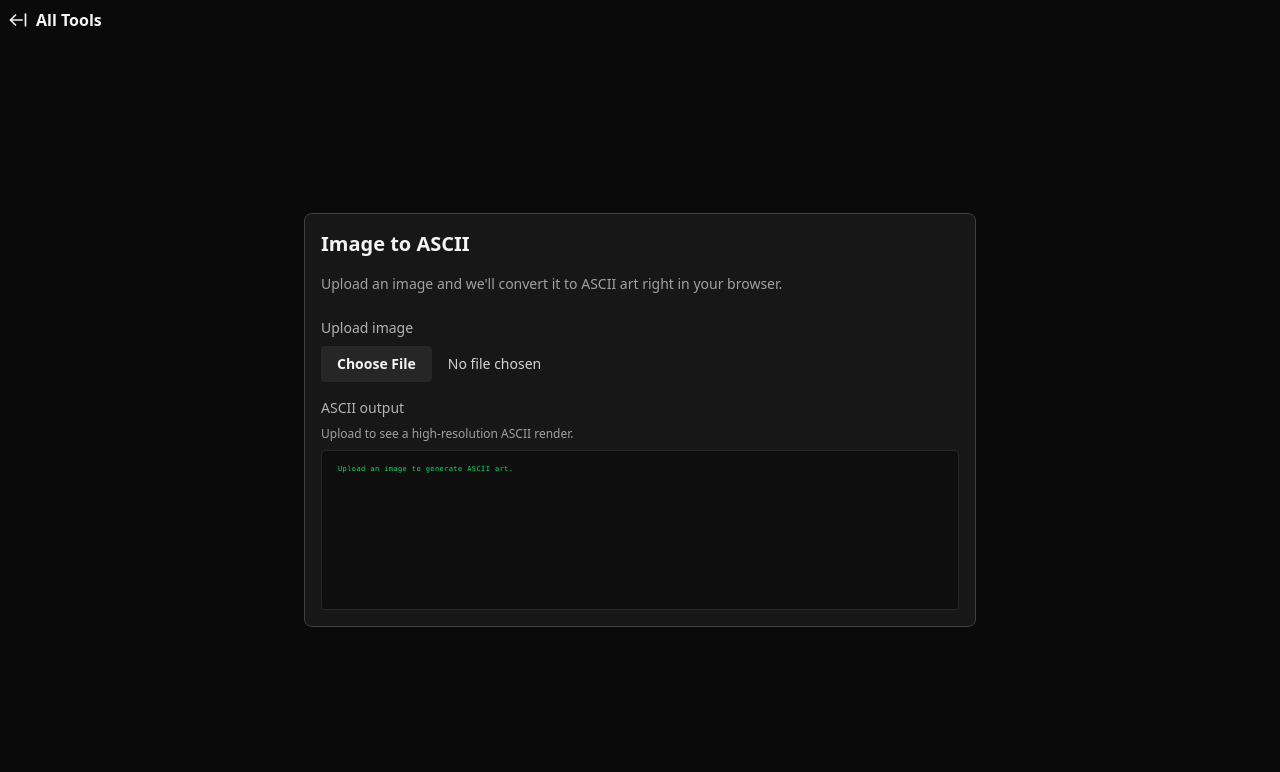
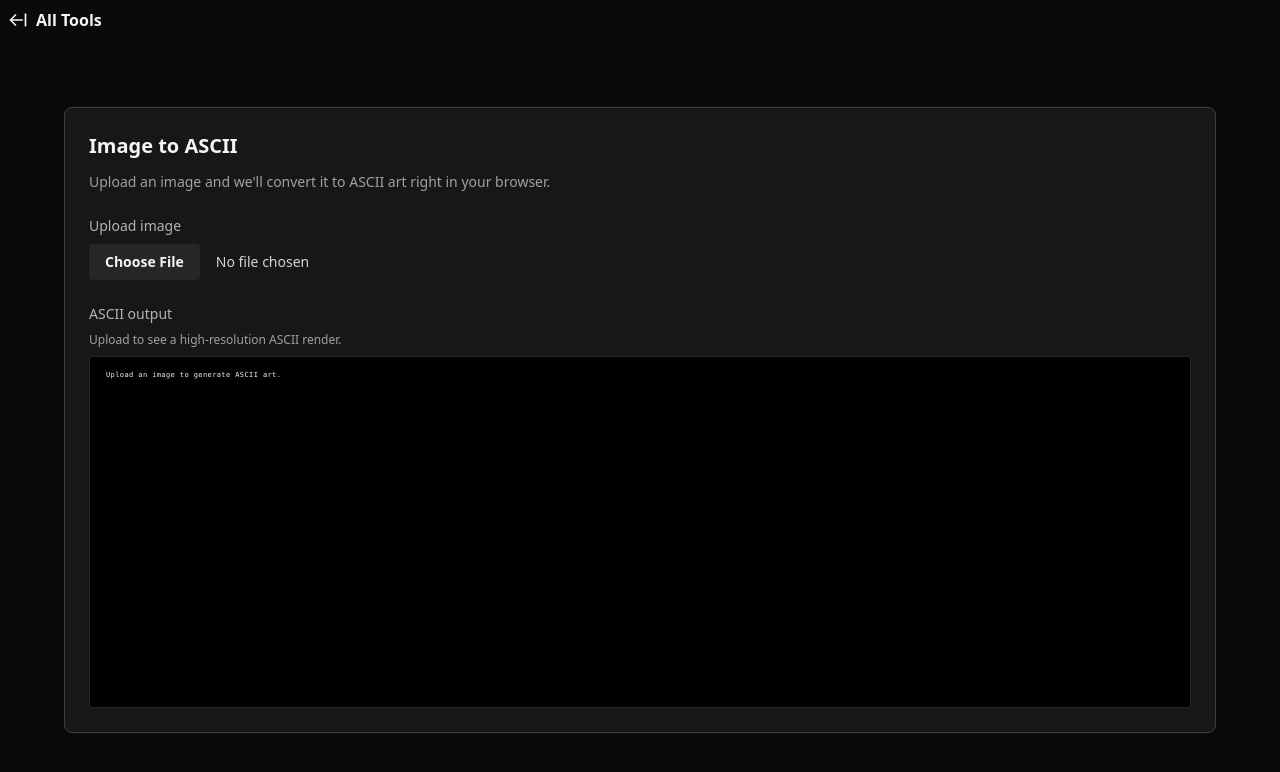
Before and after one commit to Plsr/tools, a Next.js app: page /image-to-ascii in a window 1280 px wide. Shown: the top 772 px of the page. Built offline with nearby package versions, Linux system fonts and the light colour scheme.

Commit message:
Improve ASCII tool layout

```diff
--- a/src/app/image-to-ascii/ImageToAsciiTool.tsx
+++ b/src/app/image-to-ascii/ImageToAsciiTool.tsx
@@ -146,6 +146,7 @@ export const ImageToAsciiTool = () => {
   };
 
   return (
+    <div className="grid gap-6 lg:grid-cols-[320px,1fr]">
       <div className="space-y-4">
         <div>
           <span className="text-sm opacity-70 block mb-2">Upload image</span>
@@ -165,21 +166,21 @@ export const ImageToAsciiTool = () => {
             <img
               src={imageDataUrl}
               alt="Uploaded preview"
-            className="max-h-48 rounded border border-neutral-800"
+              className="max-h-36 rounded border border-neutral-800 object-contain"
             />
           </div>
         )}
+      </div>
 
-      <div>
-        <span className="text-sm opacity-70 block mb-2">ASCII output</span>
-        <div className="space-y-2">
+      <div className="flex flex-col space-y-2">
+        <span className="text-sm opacity-70 block">ASCII output</span>
         <div className="text-xs text-neutral-400">
           {outputWidth
             ? `Rendered at ${outputWidth} columns for maximum detail.`
             : "Upload to see a high-resolution ASCII render."}
         </div>
         <pre
-            className="bg-black/40 p-4 rounded overflow-auto whitespace-pre text-green-400 border border-neutral-800 min-h-40"
+          className="flex-1 bg-black p-4 rounded overflow-auto whitespace-pre text-neutral-100 border border-neutral-800 min-h-[22rem]"
           style={{
             fontSize: `${OUTPUT_FONT_SIZE}px`,
             lineHeight: `${OUTPUT_FONT_SIZE * OUTPUT_LINE_HEIGHT}px`,
@@ -190,6 +191,5 @@ export const ImageToAsciiTool = () => {
         </pre>
       </div>
     </div>
-    </div>
   );
 };
--- a/src/app/image-to-ascii/page.tsx
+++ b/src/app/image-to-ascii/page.tsx
@@ -4,8 +4,8 @@ import { ImageToAsciiTool } from "./ImageToAsciiTool";
 export default function Page() {
   return (
     <div className="flex flex-1 items-center justify-center">
-      <div className="w-full max-w-2xl p-4 border border-neutral-700 bg-neutral-900 rounded-lg">
-        <h1 className="text-xl font-bold mb-4">Image to ASCII</h1>
+      <div className="w-full max-w-6xl p-6 border border-neutral-700 bg-neutral-900 rounded-lg">
+        <h1 className="text-xl font-bold mb-3">Image to ASCII</h1>
         <p className="text-sm text-neutral-400 mb-6">
           Upload an image and we&apos;ll convert it to ASCII art right in your
           browser.
```
Lines whose indentation alone changed are shown as unchanged.
